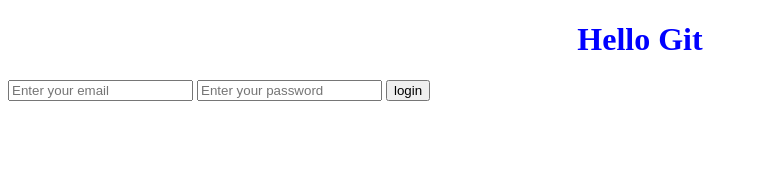
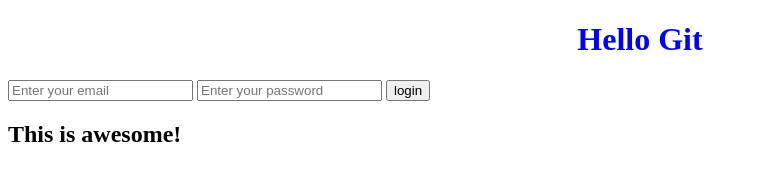
Before and after one commit to remyq7/week6, a plain HTML site: page index.html in a window 1280 px wide. Shown: the whole page, without its empty margins (0-758 px from the left). Drawn offline with Linux system fonts and the light colour scheme.

Commit message:
Update index.html

```diff
--- a/index.html
+++ b/index.html
@@ -14,5 +14,6 @@
       <input type="password" placeholder="Enter your password" />
       <input type="submit" value="login" />
     </form>
+    <h2>This is awesome!</h2>
   </body>
 </html>
```
